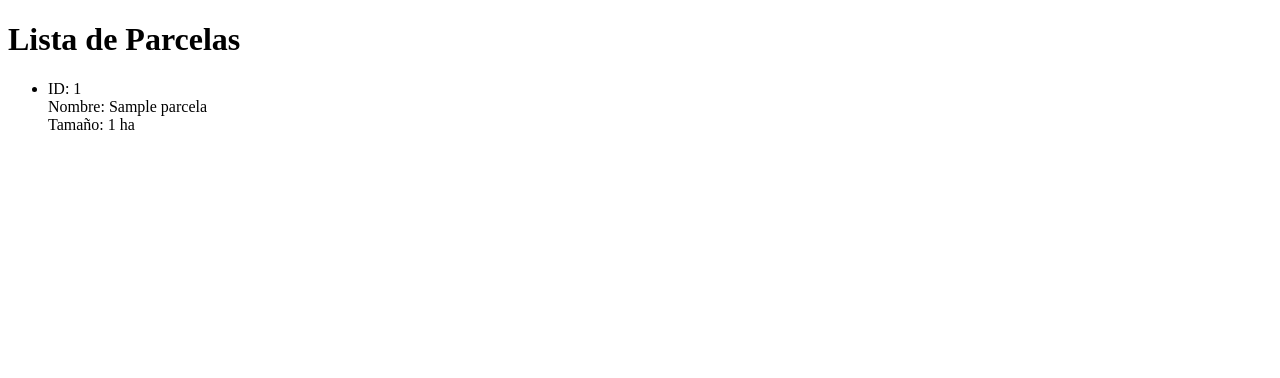
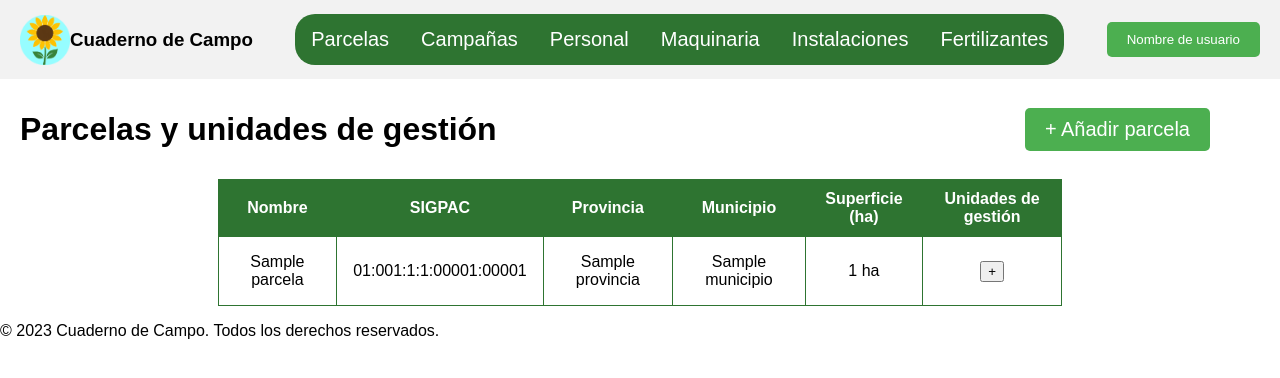
Before and after one commit to conloppri/cuaderno-agricola, a PHP site: page /views/parcelasView.php in a window 1280 px wide. Shown: the top 378 px of the page. Run offline with PHP 8.4, Linux system fonts and the light colour scheme; tables that the repository leaves empty hold one stand-in row (values such as "Sample post").

Commit message:
Implement MVC structure: add models for global data retrieval, enhance parcelaController, and create views with navigation and footer.

```diff
--- a/controllers/parcelaController.php
+++ b/controllers/parcelaController.php
@@ -1,9 +1,36 @@
 <?php
 include "../models/parcelaModel.php";
+include "../models/globalModel.php";
+include "../config/db.php";
 
-$infoParcelas = obtenerParcelas($connection);
+function obtenerInfoParcelas(PDO $connection) {
+    $parcelasDetails = [];
+    $infoParcelas = obtenerParcelas($connection);
+    foreach ($infoParcelas as &$parcela) {
+        $provincia = obtenerProvincia($connection, $parcela['provincia_id']);
+        $municipio = obtenerMunicipio($connection, $parcela['municipio_id']);
+        $sigpac = str_pad($parcela['provincia_id'], 2, "0", STR_PAD_LEFT) . ':' . str_pad($parcela['municipio_id'], 3, "0", STR_PAD_LEFT) . ':' . $parcela['agregado'] . ':' . $parcela['zona'] . ':' . str_pad($parcela['poligono'], 5, "0", STR_PAD_LEFT) . ":" . str_pad($parcela['parcela'], 5, "0", STR_PAD_LEFT);
+        array_push($parcelasDetails,[
+            'id' => $parcela['parcela_id'],
+            'nombre' => $parcela['nombre'],
+            'sigpac' => $sigpac,
+            'superficie' => $parcela['superficie'] . ' ha',
+            'provincia' => $provincia,
+            'municipio' => $municipio
+        ]);
+    }
+    return $parcelasDetails;
+}
 
-//Aquí podríamos agregar lógica adicional, como procesamiento de datos o manejo de errores, antes de pasar la información a la vista.
-//En este caso, simplemente obtenemos las parcelas y las dejamos listas para que la vista las muestre, no hay más procesamiento.
-
-?>
+function obtenerInfoUnidadesGestion(PDO $connection, int $idParcela) {
+    $unidadesGestion = obtenerUnidadesGestion($connection, $idParcela);
+    $resultado = [];
+    foreach ($unidadesGestion as &$unidad) {
+        array_push($resultado, [
+            'nombre' => $unidad['nombre'],
+            'superficie' => $unidad['superficie'] . ' ha',
+            'uso' => $unidad['uso']
+        ]);
+    }
+    return $resultado;
+}
--- /dev/null
+++ b/css/estilos_pruebas.css
@@ -0,0 +1,97 @@
+
+/* ESTILOS DE PRUEBA PARA MIS PANTALLAS */
+.cabecera_exp {
+            display: flex;
+            justify-content: space-between;
+            align-items: center;
+            background-color: #f2f2f2;
+            padding: 10px 20px;
+        }
+
+        body {
+            font-family: Arial, sans-serif;
+            margin: 0;
+            padding: 0;
+        }
+
+        nav {
+            width: fit-content;
+            margin: auto;
+            background-color: #2e7431;
+            overflow: hidden;
+            border-radius: 20px;
+        }
+
+        nav li {
+            float: left;
+            list-style-type: none;
+        }
+
+        nav li a {
+            display: flex;
+            color: white;
+            text-align: center;
+            padding: 14px 16px;
+            text-decoration: none;
+            font-size: 20px;
+        }
+
+        nav li a:hover {
+            background-color: #45a049;
+        }
+
+        .user_button {
+            background-color: #4CAF50;
+            color: white;
+            padding: 10px 20px;
+            border: none;
+            border-radius: 5px;
+            cursor: pointer;
+        }
+
+        .user_button:hover {
+            background-color: #45a049;
+        }
+
+        table {
+            width: 66%;
+            margin: auto;
+            align-items: center;
+            border-collapse: collapse;
+            text-align: center;
+        }
+
+        .table_exp th,
+        .table_exp td {
+            border: 1px solid #2e7431;
+            padding: 16px;
+            align-items: center;
+        }
+
+        .table_exp th {
+            background-color: #2e7431;
+            color: white;
+            padding: 10px;
+        }
+
+        .cabecera_parcelas {
+            display: flex;
+            justify-content: space-between;
+            align-items: center;
+            padding: 10px 20px;
+        }
+
+        .add_button {
+            background-color: #4CAF50;
+            font-size: 20px;
+            color: white;
+            padding: 10px 20px;
+            border: none;
+            border-radius: 5px;
+            cursor: pointer;
+            margin: 10px 50px;
+        }
+
+        .add_button:hover {
+            background-color: #45a049;
+        }
--- /dev/null
+++ b/models/globalModel.php
@@ -0,0 +1,19 @@
+<?php
+include "../config/db.php";
+
+function obtenerProvincia(PDO $connection, int $idProvincia) {
+
+    $stmt = $connection->prepare("SELECT nombre FROM provincia WHERE provincia_id = :id");
+    $stmt->execute(['id' => $idProvincia]);
+    $result = $stmt->fetch(PDO::FETCH_ASSOC);
+    return $result['nombre'] ?? 'Desconocida';
+}
+
+function obtenerMunicipio(PDO $connection, int $idMunicipio) {
+    $stmt = $connection->prepare("SELECT nombre FROM municipio WHERE municipio_id = :id");
+    $stmt->execute(['id' => $idMunicipio]);
+    $result = $stmt->fetch(PDO::FETCH_ASSOC);
+    return $result['nombre'] ?? 'Desconocido';
+}
+
+?>
--- a/models/parcelaModel.php
+++ b/models/parcelaModel.php
@@ -1,9 +1,17 @@
 <?php
 include "../config/db.php"; ;
 
-function obtenerParcelas($connection) {
+function obtenerParcelas(PDO $connection) {
     $sql = "SELECT * FROM parcela";
-    $resultado = $connection->query($sql);
+    $stmt = $connection->query($sql);
+    $resultado = $stmt->fetchAll(PDO::FETCH_ASSOC);
     return $resultado;
 }
+
+function obtenerUnidadesGestion(PDO $connection, int $idParcela) {
+    $sql = "SELECT * FROM unidad_gestion WHERE parcela_id = :idParcela";
+    $stmt = $connection->prepare($sql);
+    $stmt->execute(['idParcela' => $idParcela]);
+    return $stmt->fetchAll(PDO::FETCH_ASSOC);
+}
 ?>
--- /dev/null
+++ b/templates/cabecera_explotacion.php
@@ -0,0 +1,28 @@
+<!DOCTYPE html>
+<html lang="es">
+
+<head>
+    <meta charset="UTF-8">
+    <meta name="viewport" content="width=device-width, initial-scale=1.0">
+    <title>Cuaderno agrícola</title>
+    <link rel="stylesheet" href="../css/estilos_pruebas.css">
+</head>
+
+<body>
+    <div class="cabecera_exp">
+        <div style="display: flex; align-items: center;">
+            <img src="../assets/logo.png" alt="Logo" style="width: 50px; height: 50px;">
+            <h3>Cuaderno de Campo</h3>
+        </div>
+        <nav>
+            <li><a href="#">Parcelas</a></li>
+            <li><a href="#">Campañas</a></li>
+            <li><a href="#">Personal</a></li>
+            <li><a href="#">Maquinaria</a></li>
+            <li><a href="#">Instalaciones</a></li>
+            <li><a href="#">Fertilizantes</a></li>
+        </nav>
+        <div>
+            <button type="button" class="user_button">Nombre de usuario</button>
+        </div>
+    </div>
--- /dev/null
+++ b/templates/footer.php
@@ -0,0 +1,8 @@
+<!-- Aquí se encuentra el código del pie de página, que se incluirá en todas las páginas del proyecto -->
+<footer>
+    <!--Esto ha sido autogenerado por IA, después lo adaptaremos a nuestro proyecto-->
+    <p>&copy; 2023 Cuaderno de Campo. Todos los derechos reservados.</p>
+</footer>
+</body>
+
+</html>
--- a/views/parcelasView.php
+++ b/views/parcelasView.php
@@ -1,27 +1,79 @@
-<?php include "../controllers/parcelaController.php";?>
 
-<!DOCTYPE html>
-<html lang="en">
-<head>
-    <meta charset="UTF-8">
-    <meta name="viewport" content="width=device-width, initial-scale=1.0">
-    <title>Ejemplo</title>
-</head>
-<body>
-    <h1>Lista de Parcelas</h1>
-    <?php if(empty($infoParcelas)) {
-        echo "<p>No hay parcelas registradas.</p>";
+
+<!-- Cabecera -->
+<?php include "../templates/cabecera_explotacion.php";?>
+
+<!-- Contenido principal -->
+<?php include "../controllers/parcelaController.php";
+
+$parcelas = obtenerInfoParcelas($connection);
+?>
+
+<div class="cabecera_parcelas">
+    <h1>Parcelas y unidades de gestión</h1>
+    <button class="add_button">+ Añadir parcela</button>
+</div>
+
+
+<div class="table_exp">
+    <table>
+        <thead>
+            <tr>
+                <th>Nombre</th>
+                <th>SIGPAC</th>
+                <th>Provincia</th>
+                <th>Municipio</th>
+                <th>Superficie (ha)</th>
+                <th>Unidades de gestión</th>
+            </tr>
+        </thead>
+        <tbody>
+            <?php foreach ($parcelas as $parcela): ?>
+                <tr>
+                    <td><?php echo htmlspecialchars($parcela['nombre']); ?></td>
+                    <td><?php echo htmlspecialchars($parcela['sigpac']); ?></td>
+                    <td><?php echo htmlspecialchars($parcela['provincia']); ?></td>
+                    <td><?php echo htmlspecialchars($parcela['municipio']); ?></td>
+                    <td><?php echo htmlspecialchars($parcela['superficie']); ?></td>
+                    <td><button onclick="toggleFila(<?php echo $parcela['id']; ?>)"> + </button></td>
+                </tr>
+                <tr id="fila-<?php echo $parcela['id']; ?>" style="display: none;">
+                    <td colspan="6">
+                        <h4>Unidades de gestión</h4>
+                        <table>
+                            <thead>
+                                <tr>
+                                    <th>Nombre</th>
+                                    <th>Superficie (ha)</th>
+                                    <th>Uso</th>
+                                </tr>
+                            </thead>
+                            <tbody>
+                                <?php
+                                $unidadesGestion = obtenerInfoUnidadesGestion($connection, $parcela['id']);
+                                foreach ($unidadesGestion as $unidad): ?>
+                                    <tr>
+                                        <td><?php echo htmlspecialchars($unidad['nombre']); ?></td>
+                                        <td><?php echo htmlspecialchars($unidad['superficie']); ?></td>
+                                        <td><?php echo htmlspecialchars($unidad['uso']); ?></td>
+                                    </tr>
+                                <?php endforeach; ?>
+                            </tbody>
+                        </table>
+                    </td>
+            <?php endforeach; ?>
+        </tbody>
+    </table>
+</div>
+<script>
+function toggleFila(id) {
+    var fila = document.getElementById("fila-" + id);
+    if (fila.style.display === "none") {
+        fila.style.display = "table-row";
     } else {
-        echo "<ul>";
-        foreach ($infoParcelas as $parcela) {
-            echo "<li>";
-            echo "ID: " . $parcela['parcela_id'] . "<br>";
-            echo "Nombre: " . $parcela['nombre'] . "<br>";
-            echo "Tamaño: " . $parcela['superficie'] . " ha <br>";
-            echo "</li>";
-        }
-        echo "</ul>";
+        fila.style.display = "none";
     }
-    ?>
-</body>
-</html>
+}
+</script>
+<!-- Pie de página -->
+<?php include "../templates/footer.php";?>
```
Also changed, not shown: assets/logo.png (added).
